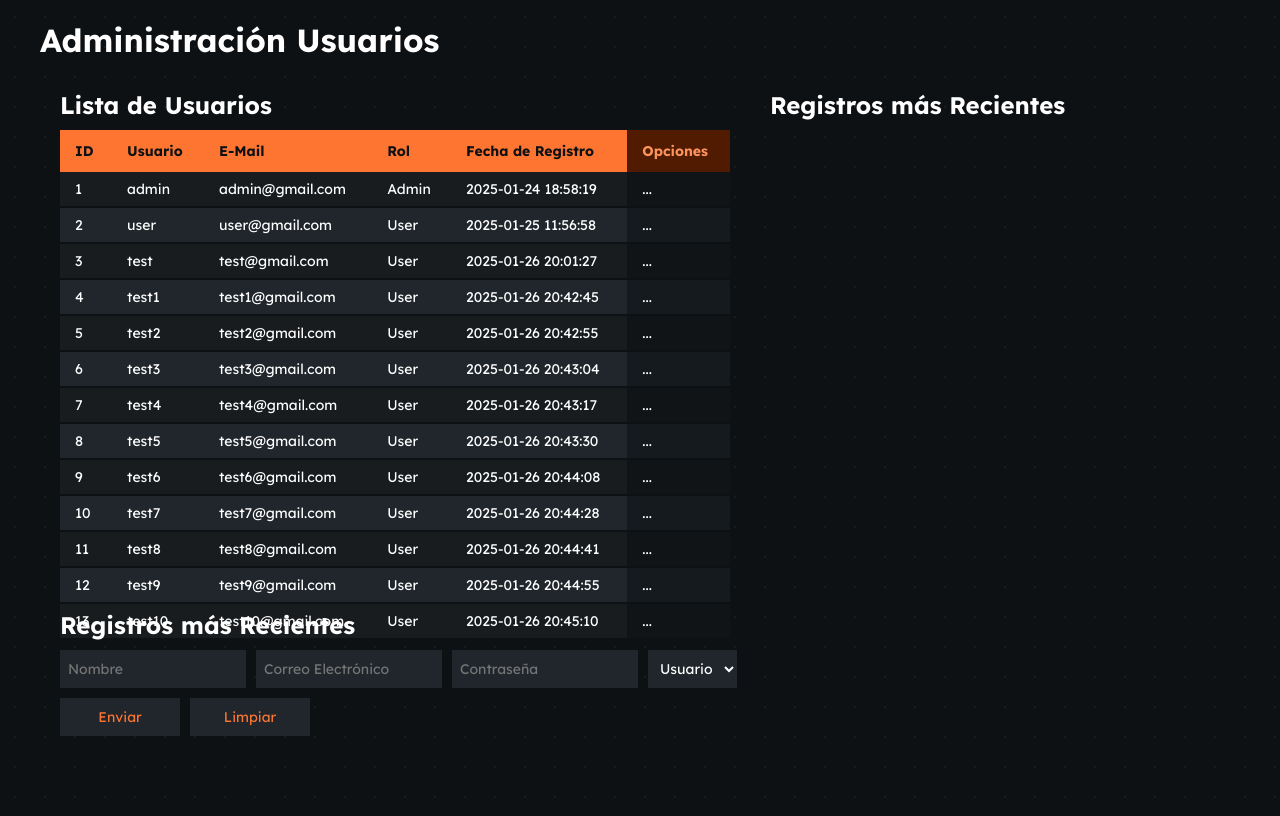
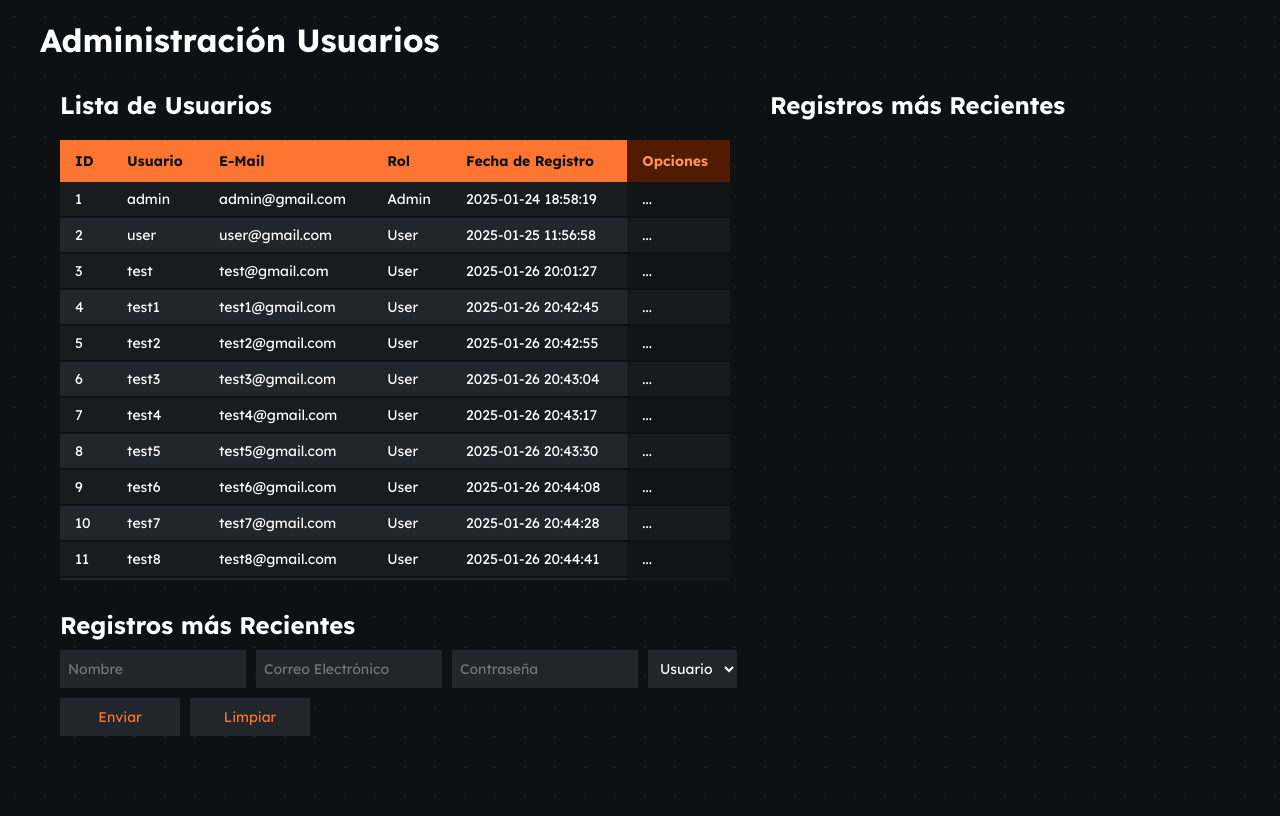
Before and after one commit to ElHeyne/ProyectoFinalTS, a Flask app: page /admin-panel/users in a window 1280 px wide. Shown: the part 148-964 px from the top of the page. Run offline with Flask 3, Linux system fonts and the light colour scheme; a user stored in the database is signed in; tables that the repository leaves empty hold one stand-in row (values such as "Sample post").

Commit message:
Overflow en Tablas

```diff
--- a/src/static/containers.css
+++ b/src/static/containers.css
@@ -3,6 +3,16 @@
 .container-type-1{
     margin: 20px 40px;
     max-height: 500px;
+}
+
+.overflow{
+    flex: 1 1 auto;
+    width: min-content;
+    overflow-y: auto;
+    overflow-x: auto;
+
+    scrollbar-color: var(--main-orange) transparent;
+    scroll-behavior: smooth;
 }
 
 .no-margin{
--- a/src/static/tables.css
+++ b/src/static/tables.css
@@ -4,6 +4,7 @@
     margin: 10px 20px;
     border-collapse: collapse;
     min-width: 670px;
+    position: relative;
 }
 
     /* Titulos de contenido */
@@ -69,3 +70,8 @@
     .table-type-1 thead th {
         padding: 12px 15px;
     }
+
+.table-sticky-header th{
+    position: sticky;
+    top: 0;
+}
--- a/src/templates/admin_users.html
+++ b/src/templates/admin_users.html
@@ -62,8 +62,10 @@
 
     <section class="container-type-1 flex-container flex-jst-sb">
         <article class="container-type-1 no-margin full-width">
+            <section class="container-type-1 flex-container flex-column no-margin">
                 <h2>Lista de Usuarios</h2>
-            <table class="table-type-1 alternate hover">
+                <section class="overflow">
+                    <table class="table-type-1 table-sticky-header alternate hover">
                         <thead>
                             <tr>
                                 <th class="th-title">ID</th>
@@ -97,6 +99,8 @@
                             {% endif %}
                         </tbody>
                     </table>
+                </section>
+            </section>
         </article>
         <article class="container-type-1 no-margin full-width">
             <h2>Registros más Recientes</h2>
```
Lines whose indentation alone changed are shown as unchanged.
